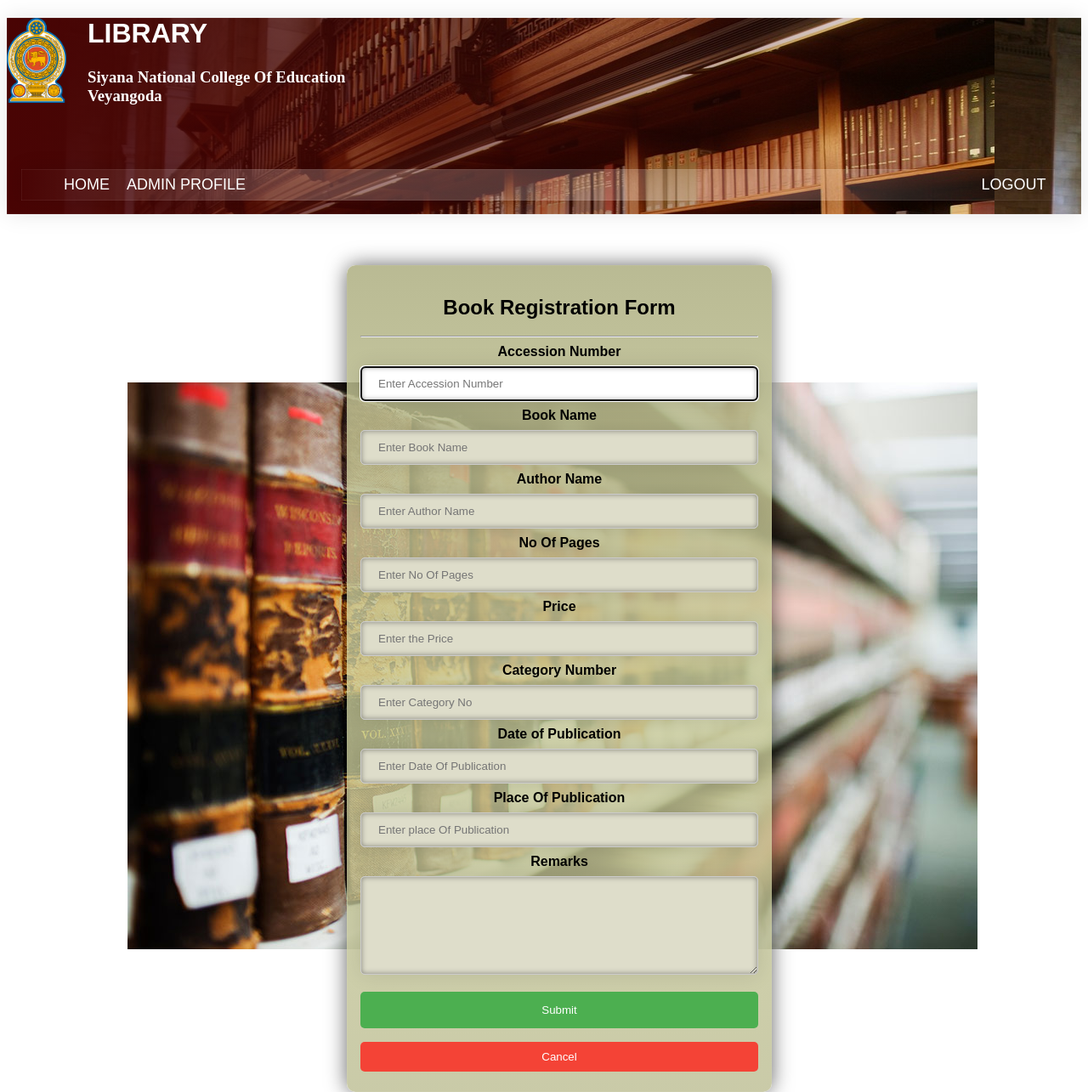
After one commit to rpldesh/Library-Management-System, a PHP site: page /AddBook.html in a window 1280 px wide. The commit adds this page. Shown: the whole page at 85% size. Run offline with PHP 8.4, Linux system fonts and the light colour scheme.

Commit message:
modified

```diff
--- a/Solutia_new/Add Book.css
+++ b/Solutia_new/Add Book.css
@@ -25,7 +25,7 @@ nav ul{
 	display:inline-table;
 	transform:translate(10px,20px);
 	z-index:33;
-	background:linear-gradient(90deg,rgba(255,255,255,0)0%,rgba(255,255,255,0.2)25%,rgba(255,255,255,0.2)75%,rgba(255,255,255,0)100%);
+	background:linear-gradient(90deg,rgba(165,162,65,0)0%,rgba(128,126,53,0.2)25%,rgba(255,255,255,0.2)75%,rgba(255,255,255,0)100%);
 	box-shadow: 0 0 25px rgba(0,0,0,0.1),inset 0 0 1px rgba(255,255,255,0.6);
 }
 /*div.bgimage{ background:url("libimage.jpg"); background-repeat:none; filter:blur(5px); z-index:1; width:100%;height:100%; }*/
--- /dev/null
+++ b/Solutia_new/AddBook.css
@@ -0,0 +1,63 @@
+body{
+	background-repeat:no-repeat;
+	background-sixe:cover;
+	background-position:150px 450px ;
+	height:100%;
+	z-index:1;
+	background-image:url("library-1.jpg");
+	position:relative;
+
+}
+div.logo_name{color:white;}
+img.logo{
+	float:left; width:70px; hegiht:90px; margin-right:25px;}
+
+header{ background: linear-gradient(
+    to left,
+    rgba(73,4,4, 0),
+    rgba(73,4,4, 100)),url(libimage.jpg);box-shadow: 0 0 25px rgba(0,0,0,0.1),inset 0 0 1px rgba(255,255,255,0.6);
+  }
+
+
+h1,label{font-family:Arial,Suns-serif;}
+form{	z-index:7; position:relative; display:inline-block;
+		background:linear-gradient(0deg,rgba(188,189,146,0.8),rgba(204,206,154,0.8),rgba(178,179,136,0.9));
+		border-radius:10px; margin:10px 0;width:500px; float:left; transform:translate(400px,50px);
+		box-shadow: 0 0 25px rgba(0,0,0,0.6),inset 0 0 1px rgba(255,255,255,0.6);}
+
+input,textarea{
+	background-color:rgba(222,221,202,1);
+	border-radius:5px; box-shadow: 0 0 25px rgba(0,0,0,0.1),inset 0 0 6px rgba(69,69,69,0.6);
+	width:100%; padding:12px 20px; margin:8px 0; display:inline-block; border:1px solid #ccc; box-sizing:border-box;}
+button{ border-radius:5px; background-color:#4CAF50; color:white; padding:14px 20px; margin:8px 0; border:none; cursor: pointer; width:100%; }
+button:hover{opacity:0.6;}
+button.cancelbtn{width:100%; padding:10px 18px; background-color:#F44336;}
+
+
+div.container{padding:16px;}
+
+input:focus,textarea:focus{background-color:white;}
+
+nav{
+	padding:20px 0;
+	min-width:500px;}
+nav ul{
+	margin-left:7px;
+	margin-right:1px;
+	padding-bottom:8px;
+	padding-top:8px;
+	width:93%;
+	display:inline-table;
+	transform:translate(10px,20px);
+	z-index:33;
+	background:linear-gradient(90deg,rgba(255,255,255,0)0%,rgba(255,255,255,0.2)25%,rgba(255,255,255,0.2)75%,rgba(255,255,255,0)100%);
+	box-shadow: 0 0 25px rgba(0,0,0,0.1),inset 0 0 1px rgba(255,255,255,0.6);}
+li.logout{float:right;}
+nav ul li{display:inline-block;}
+nav ul li a{padding:10px;
+	color:white;
+	font-size:18px;
+	font-family:Arial;
+	text-decoration:none;
+	display:bloak;}
+nav ul li a:hover{color:orange;}
--- /dev/null
+++ b/Solutia_new/AddBook.html
@@ -0,0 +1,59 @@
+<!DOCTYPE html>
+<html>
+	<head>
+		<title>Add Book Page</title>
+		<link rel = "stylesheet" href ="AddBook.css"/>
+	</head>
+	<body>
+	<header>
+	<div class="head_top"><img class="logo" src= "national_logo.png"/>
+	<div class="logo_name">
+		<h1>LIBRARY</h1>
+		<h3>Siyana National College Of Education<br />Veyangoda</h3>
+	</div>
+	</div>
+	<article class="backgroundimage">
+	<div class="bgimage">
+	<nav>
+		<ul>
+			<li><a href="#">HOME</a></li>
+			<li><a href="#">ADMIN PROFILE</a></li>
+			<li class="logout"><a href="#">LOGOUT</a></li>
+		</ul>
+	</nav>
+	</div
+	</header>
+
+	<div class="addbkform">
+	<form align="center" methood="POST" action="" autocomplete="off">
+		<div class="container">
+		<h1>Book Registration Form</h1><hr />
+		<label for="accNo"><b>Accession Number</b></label><br />
+		<input id="AccNo" name="accNo" type="text" placeholder="Enter Accession Number" required autofocus/><br />
+		<label for="Bkname"><b>Book Name</b></label><br />
+		<input name="Bkname" type="text" placeholder="Enter Book Name" required/><br />
+		<label for="AutName"><b>Author Name</b></label><br />
+		<input name="AutName" type="text" placeholder="Enter Author Name" required/><br />
+		<label for="NoOfPg"><b>No Of Pages</b></label><br />
+		<input name="NoOfPg" type="text" placeholder="Enter No Of Pages" required/><br />
+		<label for="Price"><b>Price</b></label><br />
+		<input name="Price" type="text" placeholder="Enter the Price" required/><br />
+		<label for="CatNo"><b>Category Number</b></label><br />
+		<input name="CatNo" type="text" placeholder="Enter Category No" required/><br />
+		<label for="DOP"><b>Date of Publication</b></label><br />
+		<input name="DOP" type="text" placeholder="Enter Date Of Publication" /><br />
+		<label for="POP"><b>Place Of Publication</b></label><br />
+		<input name="POP" type="text" placeholder="Enter place Of Publication" /><br />
+		<label for="Remarks"><b>Remarks</b></label><br />
+		<textarea name="Remarks" clos="40" rows="6" required></textarea><br />
+		<button class="Submitbtn"type="submit">Submit</button>
+		<button class="cancelbtn" type="button">Cancel</button>
+		</div>
+	</form>
+	</div>
+
+
+	</article>
+
+</body>
+</html>
--- a/Solutia_new/Administration Page.css
+++ b/Solutia_new/Administration Page.css
@@ -7,7 +7,8 @@ header{color:white; background: linear-gradient(
   }
 
 article{margin-left:100px; margin-right:100px;box-shadow: rgba(0,0,0, 0.1) 0px 0px 8px;
-		background:-webkit-gradient(linear, left top, left 25, from(#FFFFFF), color-stop(4%, #EEEEEE), to(#FFFFFF)); height:1000px; position:relative;}
+		background:-webkit-gradient(linear, left top, left 25, from(#FFFFFF), color-stop(4%, #EEEEEE), to(#FFFFFF));
+		height:1000px; position:relative;}
 
 img.logo{
 	float:left; width:70px; hegiht:90px; margin-right:25px;}
@@ -15,6 +16,7 @@ nav{
 	padding:20px 0;
 	min-width:500px;
 }
+
 nav ul{
 	margin-left:7px;
 	margin-right:1px;
--- a/Solutia_new/mainpage.css
+++ b/Solutia_new/mainpage.css
@@ -1,4 +1,9 @@
 body{ width:100%; background-color:#DCDCDC}
+
+article{margin-left:100px; margin-right:100px;box-shadow: rgba(0,0,0, 0.1) 0px 0px 8px;
+		background:-webkit-gradient(linear, left top, left 25, from(#FFFFFF), color-stop(4%, #EEEEEE), to(#FFFFFF));
+		height:1000px; position:relative;}
+
 img.logo{
 	float:left; width:70px; hegiht:90px; margin-right:25px;}
 div.head_top{transform:translate(100px,0px);}
--- a/Solutia_new/mainpage.html
+++ b/Solutia_new/mainpage.html
@@ -5,6 +5,7 @@
 		<link rel = "stylesheet" href ="mainpage.css"/>
 	</head>
 <body>
+	<header>
 	<div class="head_top"><img class="logo" src= "national_logo.png"/>
 	<div class="logo_name">
 		<h1>LIBRARY</h1>
@@ -13,7 +14,8 @@
 	</div>
 	<div class="lineafterlogo">Welcome to Siyana National College Of Education Library....!</div>
 	<div class="borderbox"></div>
-
+	</header>
+	<article>
 	<form methood="POST" action="" autocomplete="off">
 		<div class="imgcontainer"><img src="login-bg.png" alt="" class="loginimge"/></div>
 		<div class="container">
@@ -42,5 +44,6 @@
 	</div>
 
 	</section>
+	</article>
 </body>
 </html>
```
Also changed, not shown: Solutia_new/library-1.jpg (added).
